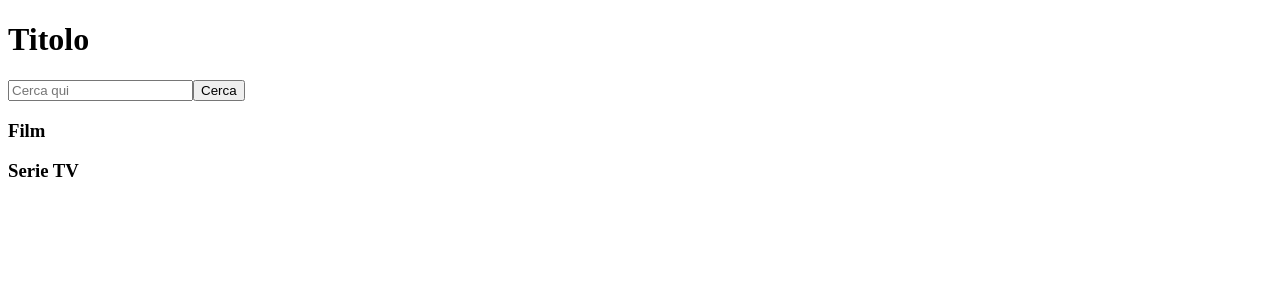
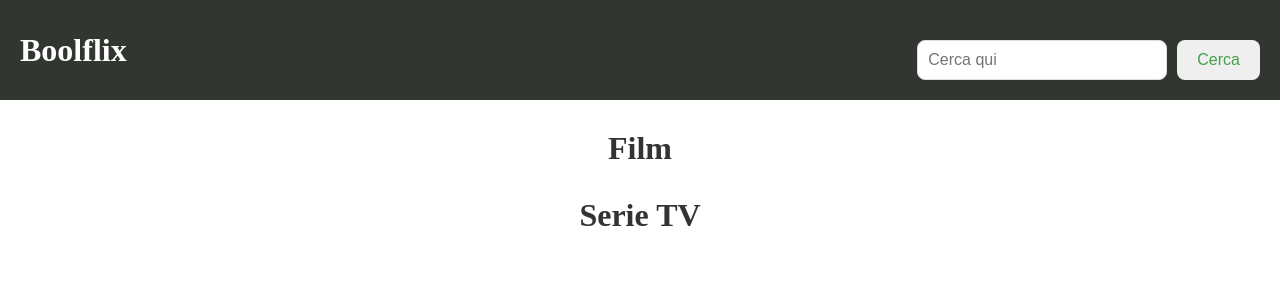
Before and after one commit to chiaraalle/react-boolflix, a React app: page / in a window 1280 px wide. Shown: the top 300 px of the page. Built offline with nearby package versions, Linux system fonts and the light colour scheme; the HTML template or start-up script is replaced by a standard one.

Commit message:
add:fine esercizio

```diff
--- a/src/components/Header.jsx
+++ b/src/components/Header.jsx
@@ -3,7 +3,7 @@ import Search from "./Search";
 function Header() {
     return(
         <header>
-            <h1>Titolo</h1>
+            <h1>Boolflix</h1>
             <Search />
         </header>
     )
--- a/src/components/Main.jsx
+++ b/src/components/Main.jsx
@@ -16,8 +16,6 @@ function Main() {
 
         return result;
     };
-
-
 
     return(
         <main>
--- a/src/index.css
+++ b/src/index.css
@@ -0,0 +1,135 @@
+
+*{
+    margin: 0;
+    padding: 0;
+    box-sizing: border-box;
+}
+
+/* Stile per Header */
+header {
+    background-color: #313631;
+    color: white;
+    padding: 20px;
+    display: flex;
+    justify-content: space-between;
+    align-items: center;
+    position: sticky;
+    top: 0;
+    z-index: 10;
+}
+
+form {
+    display: flex;
+    justify-content: center;
+    margin-top: 20px;
+}
+
+input {
+    padding: 10px;
+    font-size: 1rem;
+    border-radius: 8px;
+    border: 1px solid #ddd;
+    margin-right: 10px;
+    width: 250px;
+
+}
+
+button {
+    padding: 10px 20px;
+    font-size: 1rem;
+    color:#45a049 ;
+    border: none;
+    border-radius: 8px;
+    cursor: pointer;
+}
+
+button:hover {
+    background-color: #71ec77;
+    color: white;
+}
+
+h1 {
+    font-size: 2rem;
+}
+
+
+input:focus {
+    outline: none;
+    border: 2px solid #45a049;
+}
+
+/* Stile per Main */
+
+h3 {
+    text-align: center;
+    margin-top: 20px;
+    font-size: 1.8rem;
+    color: #333;
+}
+
+ul {
+    list-style-type: none;
+    padding: 0;
+    margin: 0;
+    display: flex;
+    overflow-x: scroll;
+    gap: 15px;
+    justify-content: flex-start;
+    margin-bottom: 30px;
+}
+
+
+/* Stile per i film */
+li {
+    background-color: white;
+    padding: 15px;
+    border-radius: 8px;
+    width: 220px;
+    text-align: center;
+    flex-shrink: 0;
+}
+
+li:hover {
+    transform: translateY(-10px);
+}
+
+li img {
+    max-width: 100%;
+    border-radius: 8px;
+    margin-bottom: 10px;
+}
+
+h4 {
+    font-size: 1.2rem;
+    margin-bottom: 10px;
+    color: #444;
+}
+
+p {
+    font-size: 0.9rem;
+    color: #666;
+    margin-bottom: 10px;
+}
+
+li img.flag {
+    display: inline-block;
+    margin-left: 10px;
+    vertical-align: middle;
+}
+
+.stars {
+    display: flex;
+    justify-content: center;
+    gap: 5px;
+}
+
+.stars svg {
+    color: gold;
+    font-size: 1.2rem;
+}
+
+h3 {
+    margin-top: 30px;
+    color: #333;
+    font-size: 2rem;
+}
```
